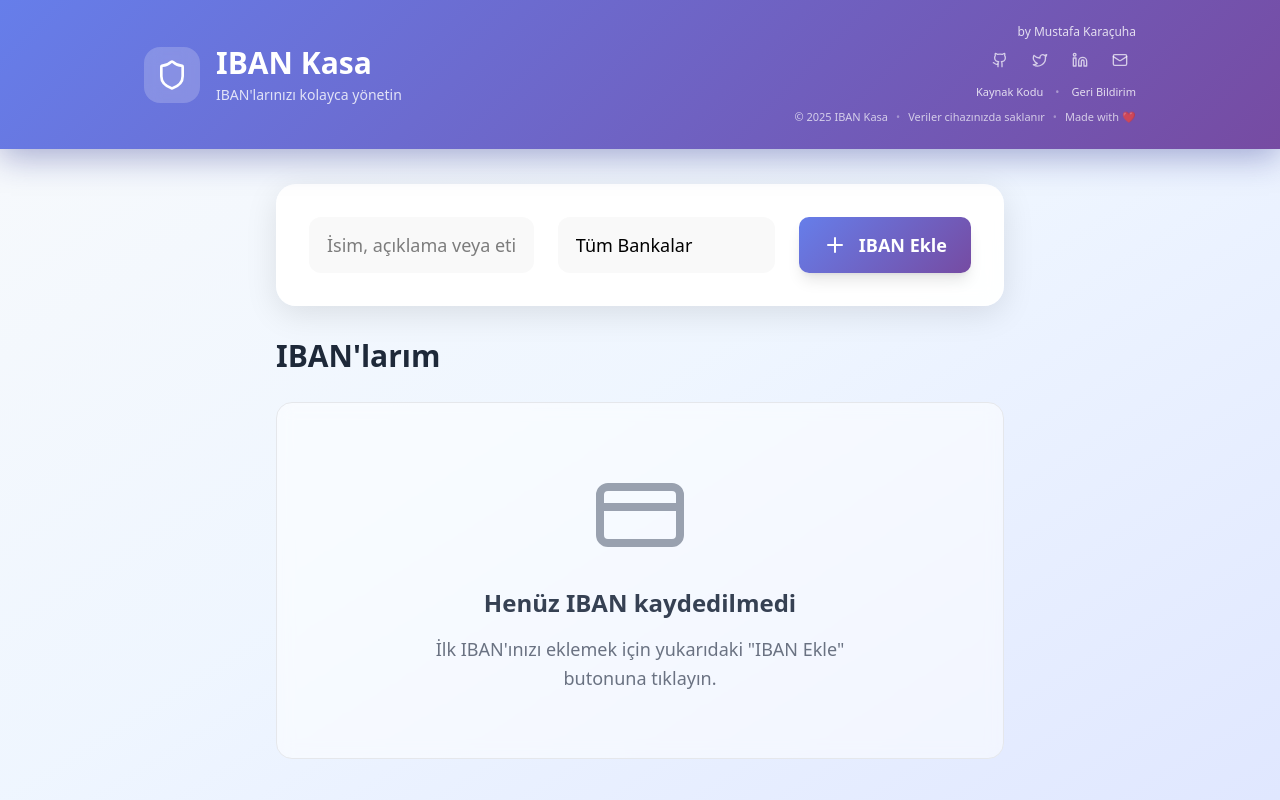
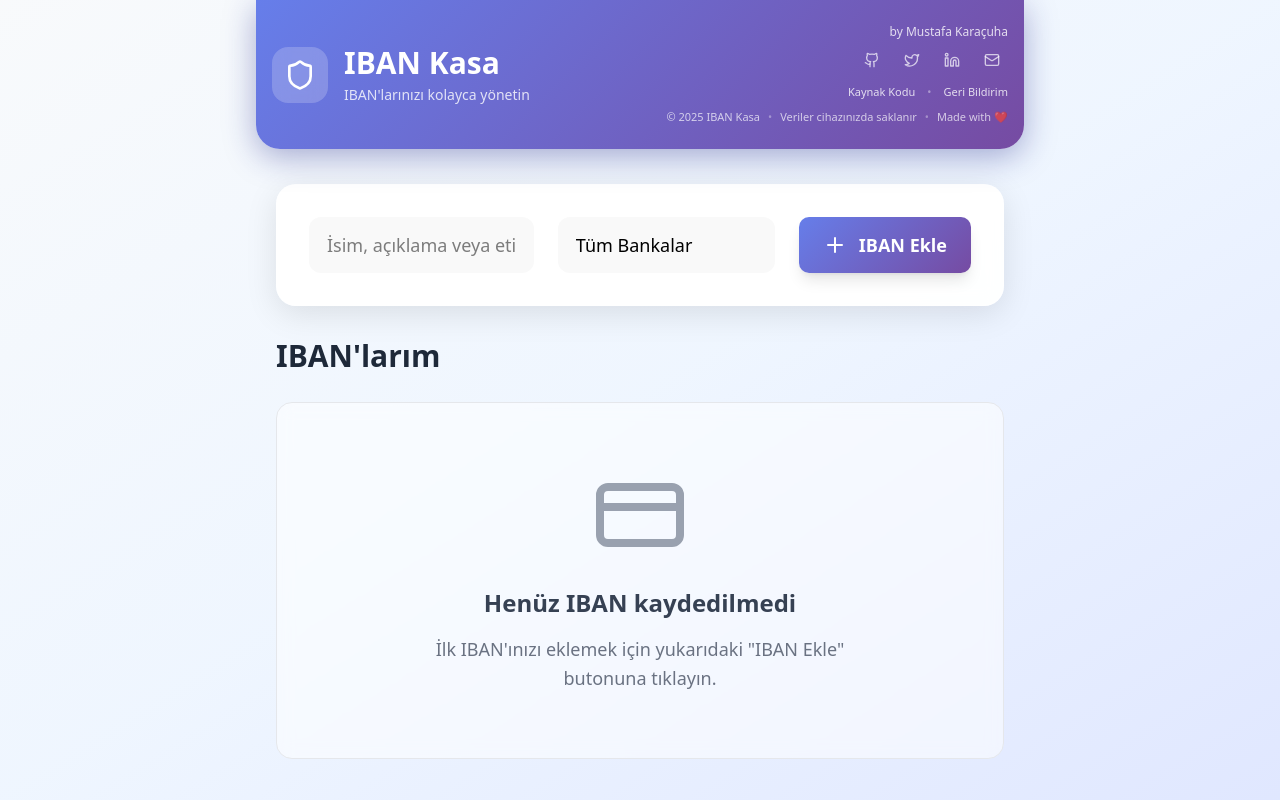
Before and after one commit to mustafakaracuha/KolayIBAN, a React (Vite) app: page / in a window 1280 px wide. Built offline with nearby package versions, Linux system fonts and the light colour scheme.

Commit message:
Header styling: mobile full-width, desktop centered with rounded bottom corners

```diff
--- a/src/components/Header.jsx
+++ b/src/components/Header.jsx
@@ -2,8 +2,8 @@ import { Shield, Github, Twitter, Linkedin, Mail } from "lucide-react";
 
 function Header() {
   return (
-    <div className="bg-gradient-primary shadow-modern overflow-hidden fixed top-0 left-0 right-0 z-50">
-      <div className="w-full px-3 sm:px-4 md:max-w-4xl lg:max-w-5xl md:mx-auto md:px-4 py-3 sm:py-4 md:py-6 mobile-header">
+    <div className="fixed top-0 left-0 right-0 z-50 bg-transparent">
+      <div className="w-full md:max-w-3xl mx-0 sm:mx-0 md:mx-auto bg-gradient-primary rounded-none md:rounded-br-3xl md:rounded-bl-3xl shadow-modern overflow-hidden px-3 sm:px-4 md:px-4 py-3 sm:py-4 md:py-6 mobile-header">
         <div className="flex items-center justify-between">
           <div className="flex items-center gap-3 md:gap-4">
             <div className="p-2 md:p-3 bg-white/20 rounded-xl md:rounded-2xl backdrop-blur-sm">
```
